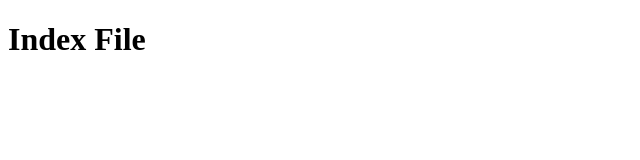
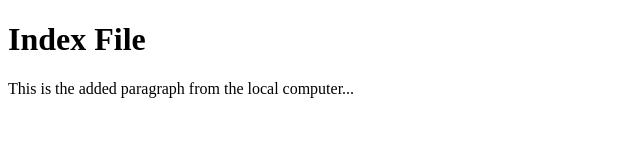
Before and after one commit to Madhup-Sharma/Html-Css-Js, a plain HTML site: page index.html in a window 1280 px wide. Shown: the whole page, without its empty margins (0-640 px from the left). Drawn offline with Linux system fonts and the light colour scheme.

Commit message:
Paragraph Added 📝

```diff
--- a/index.html
+++ b/index.html
@@ -7,5 +7,6 @@
 </head>
 <body>
   <h1>Index File</h1>
+  <p>This is the added paragraph from the local computer...</p>
 </body>
 </html>
```
